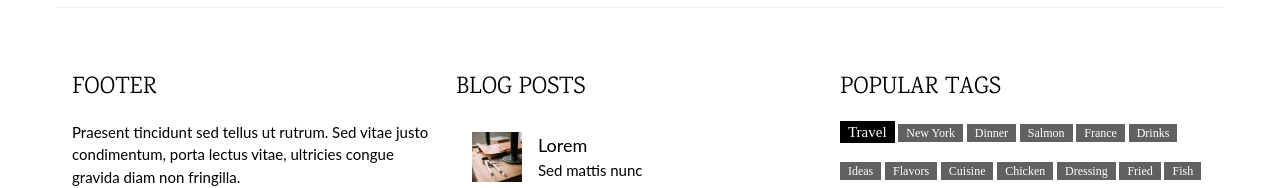
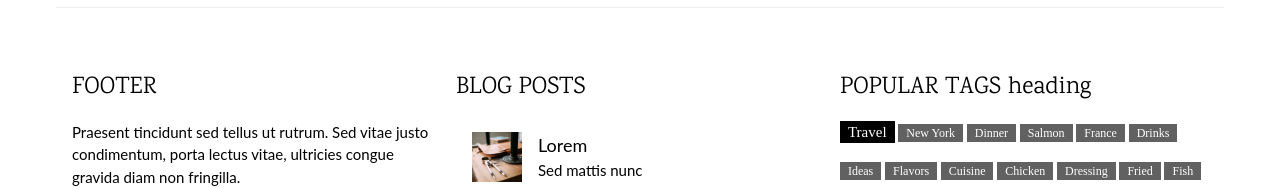
Before and after one commit to richa2498/easyFindWeb, a plain HTML site: page temp.html in a window 1280 px wide. Shown: the part 1355-1543 px from the top of the page. Drawn offline with nearby package versions, Linux system fonts and the light colour scheme; some packages are replaced by stand-ins of ours; files whose address does not match are found by name.

Commit message:
test commit

```diff
--- a/temp.html
+++ b/temp.html
@@ -141,7 +141,7 @@
 
 
       <div class="w3-third w3-serif">
-        <h3>POPULAR TAGS</h3>
+        <h3>POPULAR TAGS heading</h3>
         <p>
           <span class="w3-tag w3-black w3-margin-bottom">Travel</span> <span class="w3-tag w3-dark-grey w3-small w3-margin-bottom">New York</span> <span class="w3-tag w3-dark-grey w3-small w3-margin-bottom">Dinner</span>
           <span class="w3-tag w3-dark-grey w3-small w3-margin-bottom">Salmon</span> <span class="w3-tag w3-dark-grey w3-small w3-margin-bottom">France</span> <span class="w3-tag w3-dark-grey w3-small w3-margin-bottom">Drinks</span>
```
